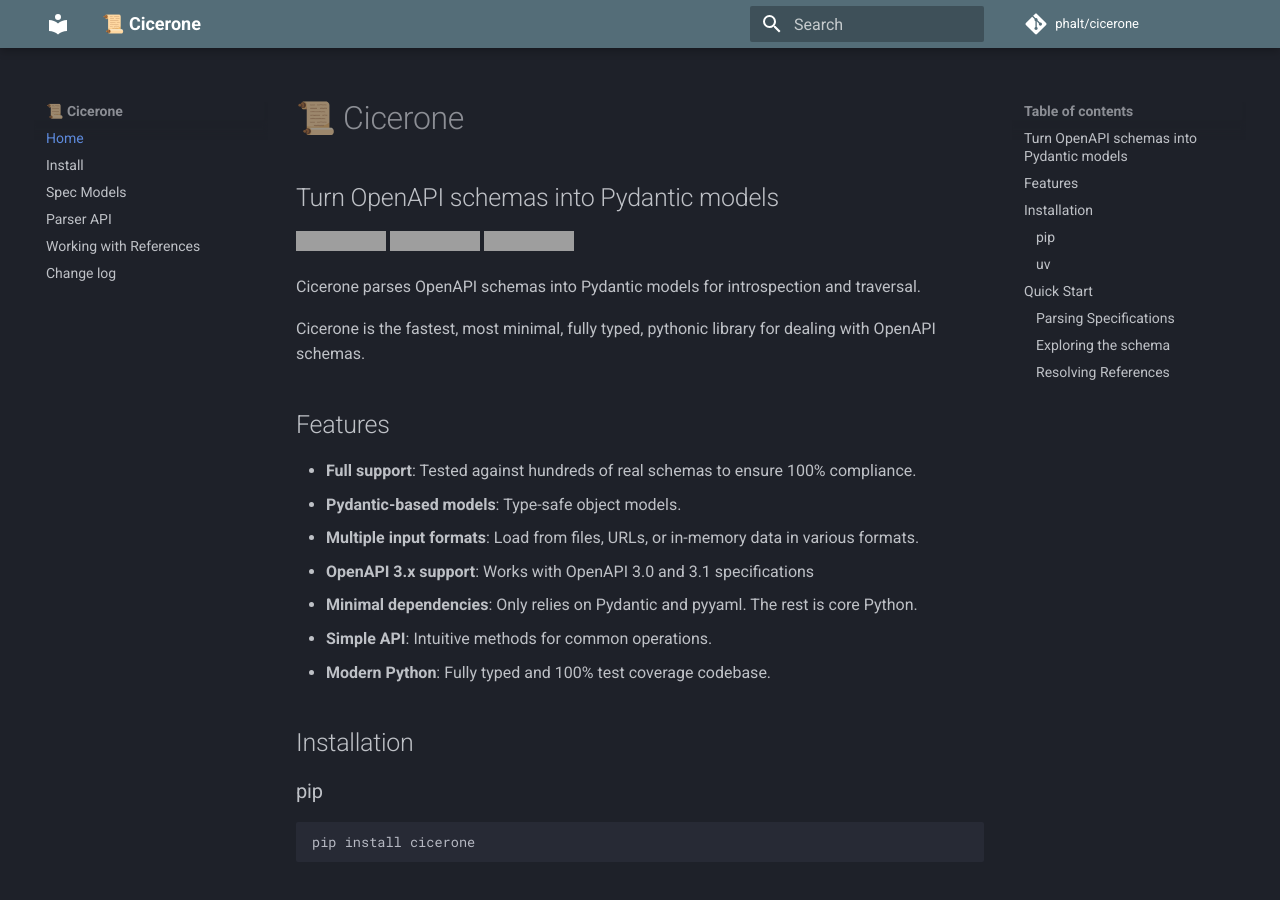
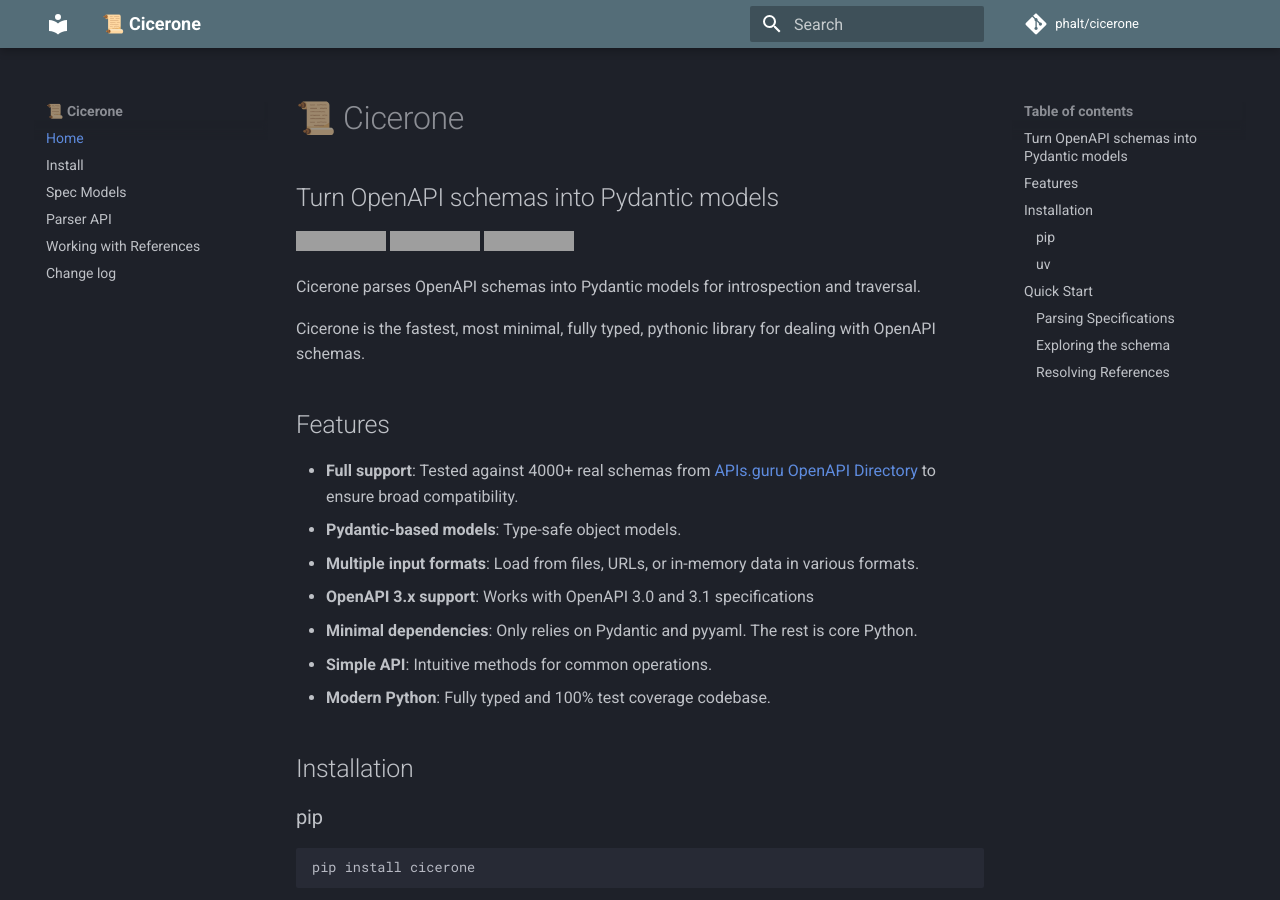
Before and after one commit to phalt/cicerone, an MkDocs documentation site: the page built from docs/index.md, in a window 1280 px wide and 900 px high. Built offline with MkDocs 1.6.1 and Material for MkDocs 9.7.7, drawn with Linux system fonts in a browser that asks for light colours; comment, search, counter and statistics services are not loaded; grey boxes are pictures that could not be loaded.

Commit message:
Docs updates

```diff
--- a/docs/index.md
+++ b/docs/index.md
@@ -12,7 +12,7 @@
 
 ## Features
 
-- **Full support**: Tested against hundreds of real schemas to ensure 100% compliance.
+- **Full support**: Tested against 4000+ real schemas from [APIs.guru OpenAPI Directory](https://github.com/APIs-guru/openapi-directory) to ensure broad compatibility.
 - **Pydantic-based models**: Type-safe object models.
 - **Multiple input formats**: Load from files, URLs, or in-memory data in various formats.
 - **OpenAPI 3.x support**: Works with OpenAPI 3.0 and 3.1 specifications
```
Also changed, not shown: README.md (+0 -1 lines).
